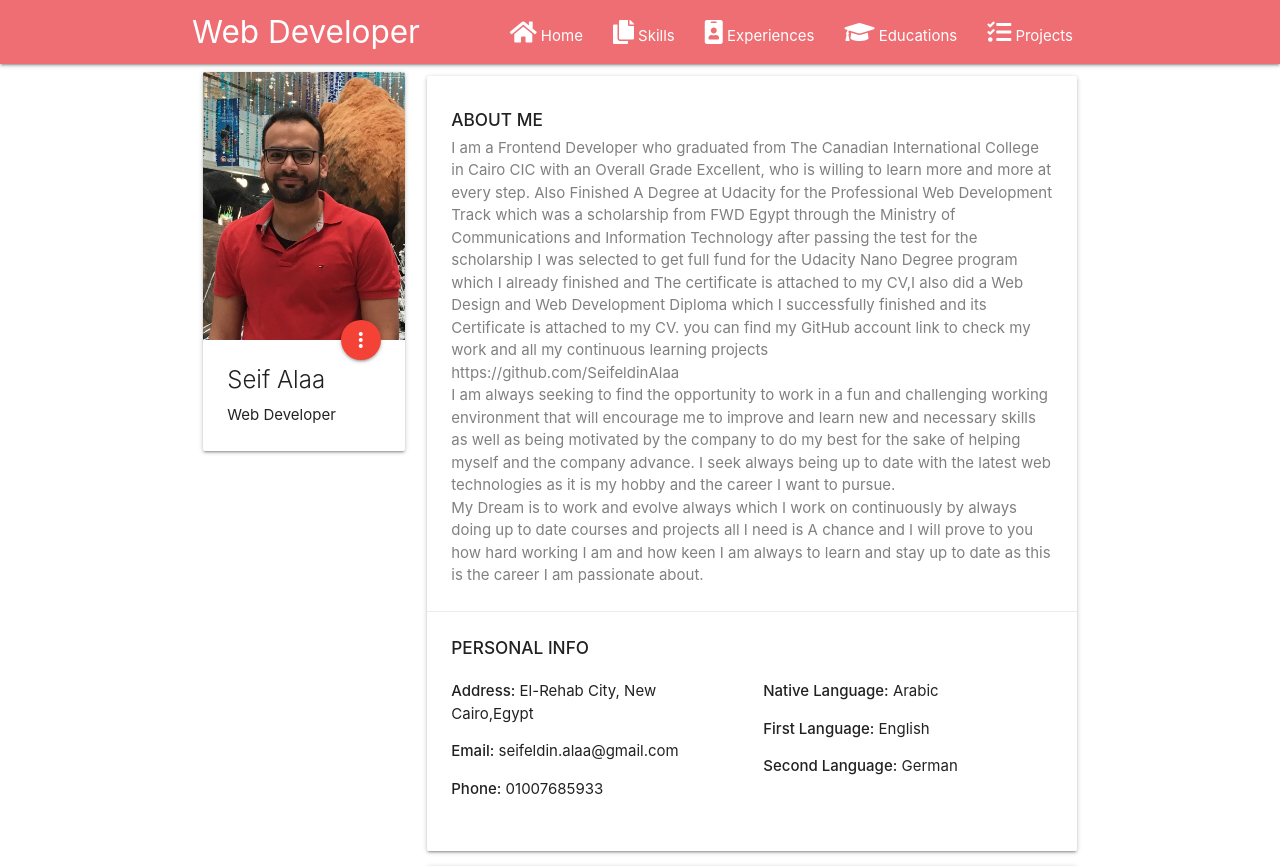
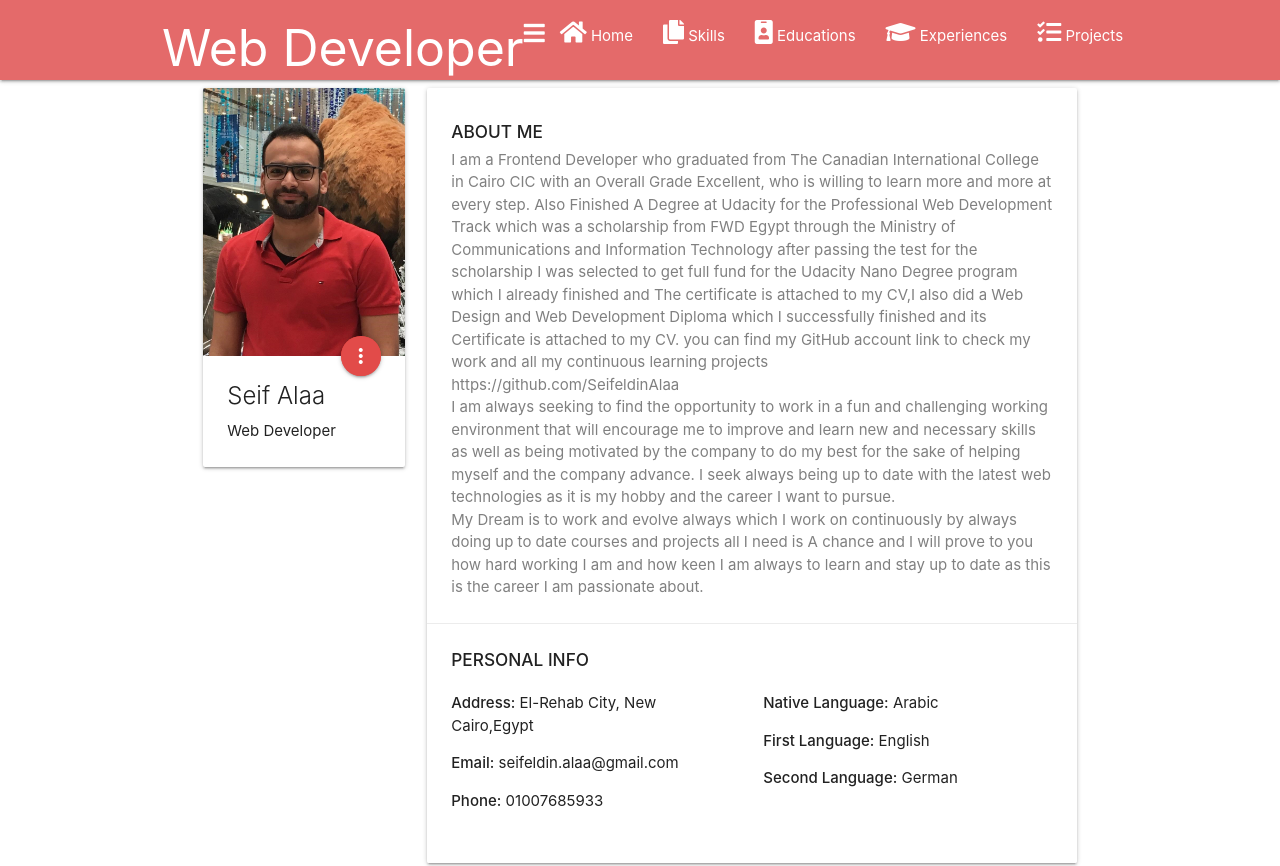
Before and after one commit to SeifeldinAlaa/CV, a React (Create React App) app: page / in a window 1280 px wide. Shown: the top 866 px of the page. Built offline with nearby package versions, Linux system fonts and the light colour scheme.

Commit message:
Refactor Navbar

```diff
--- a/src/App.css
+++ b/src/App.css
@@ -17,3 +17,7 @@
   overflow-wrap: break-word;
 
 }
+
+i.activator{background-color: rgba(223, 77, 77, 0.836);
+
+}
--- a/src/App.js
+++ b/src/App.js
@@ -12,21 +12,19 @@ import Navbar from './components/Navbar';
 
 
 
+
 function App() {
 
 return (
-<Router>
 
 
 
-<Route exact path = '/' component = { Home } />
 
-
-
+<Router>
 <Navbar />
-
 <Switch>
 
+<Route exact path = '/' component = { Home } />
 <Route  path = '/skills' component = { Skills } />
 <Route  path = '/educations' component = { Educations } />
 <Route  path = '/experiences' component = { Experiences } />
--- a/src/components/Home.js
+++ b/src/components/Home.js
@@ -2,7 +2,7 @@ import React, { Component } from 'react';
 import Skills from './Skills';
 import Experiences from './Experiences';
 import About from './About';
-import Navbar from './Navbar';
+
 import Profile from './Profile';
 import Educations from './Educations';
 import Projects from './Projects';
@@ -12,7 +12,7 @@ import Projects from './Projects';
         return (
                   <section>
 
-                 <Navbar />
+
 
                  <div className = "container">
                  <div className = "row">
--- /dev/null
+++ b/src/components/MenuItems.js
@@ -0,0 +1,49 @@
+export const MenuItems = [
+
+{
+title: 'Home',
+url: '/',
+cName: 'nav-links',
+iconCName: 'fas fa-home'
+},
+
+
+  {
+    title: 'Skills',
+    url: '/skills',
+    cName: 'nav-links',
+    iconCName: 'fas fa-copy'
+
+    },
+  {
+    title: 'Educations',
+    url: '/educations',
+    cName: 'nav-links',
+    iconCName:'fas fa-id-badge'
+
+    },
+
+    {
+      title: 'Experiences',
+      url: 'experiences',
+      cName: 'nav-links',
+      iconCName:'fas fa-graduation-cap'
+
+      },
+
+
+        {
+          title: 'Projects',
+          url: '/projects',
+          cName: 'nav-links',
+          iconCName:'fas fa-tasks'
+
+          }
+
+
+
+
+
+
+
+]
--- /dev/null
+++ b/src/components/Navbar.css
@@ -0,0 +1,21 @@
+.NavbarItems {
+
+  background-color: rgba(223, 77, 77, 0.836);
+  height: 80px;
+   display: flex;
+   justify-content: center;
+   align-items: center;
+   font-size: 1.2rem;
+
+
+}
+
+.navbar-logo{
+
+font-size: 50px;
+justify-self: start;
+margin-left: 20px;
+cursor:pointer;
+
+
+}
--- a/src/components/Navbar.js
+++ b/src/components/Navbar.js
@@ -1,92 +1,36 @@
 import React, { Component } from 'react';
-
-
+import { MenuItems } from './MenuItems';
+import './Navbar.css';
 import {HashLink as Link} from 'react-router-hash-link';
-
-class Navbar extends Component {
-    render() {
-        return (
-            <>
-
-                <nav className="light-red darken-4" >
-                    <div className="container" >
-                        <div className="nav-wrapper" >
-                            <Link to='/' className='brand-logo'>
-                               Web Developer
-                            </Link>
-                            <Link to='/'   data-target='side-nav' className='sidenav-trigger' >
-                                <i className='material-icons'  > menu
-                                </i>
-
-                            </Link>
-        <ul className="right hide-on-med-and-down">
-            <li>
-            <Link to='/'>
-                <i className="fas fa-home"></i> Home
-                </Link>
-            </li>
-            <li>
-            <Link to='/skills'>
-                <i className="fas fa-copy"></i> Skills
-                </Link>
-            </li>
-            <li>
-            <Link to='/experiences' >
-                <i className="fas fa-id-badge"></i> Experiences
-                </Link>
-            </li>
-            <li>
-            <Link to='/educations'>
-                <i className="fas fa-graduation-cap"></i> Educations
-                </Link>
-            </li>
-            <li>
-            <Link to='/projects'>
-            <i class="fas fa-tasks"></i> Projects
-                </Link>
-            </li>
-        </ul>
-                        </div>
-                    </div>
-                </nav>
-
-                <ul className='sidenav'  id='side-nav' >
-
-            <li>
-
-            <Link to='/'>
-                <i className="fas fa-home"></i> Home
-                </Link>
-            </li>
-            <li>
-            <Link to='/skills'>
-                <i className="fas fa-copy"></i> Skills
-                </Link>
-            </li>
-            <li>
-            <Link to='/experiences'>
-                <i className="fas fa-id-badge"></i> Experiences
-                </Link>
-            </li>
-            <li>
-            <Link to='/educations'>
-                <i className="fas fa-graduation-cap"></i> Educations
-                </Link>
-            </li>
-            <li>
-            <Link to='/projects'>
-            <i class="fas fa-tasks"></i> Projects
-                </Link>
-            </li>
-
-        </ul>
 
 
 
-            </>
-        );
-    }
-}
+
+   class Navbar extends Component {
+
+    state = {clicked:false}
+      render() {
+          return (
+             <nav className="NavbarItems">
+             <h1 className="navbar-logo">Web Developer</h1>
+             <div className="menu-icon" onClick={this.handleClick}>
+<i className={this.state.clicked ? 'fas fa-times' : 'fas fa-bars'}></i>
+             </div>
+             <ul className="right hide-on-med-and-down">
+                 {MenuItems.map((item, index) => {
+return (
+<li key={index}><Link className={item.cName} to={item.url}>
+    <i className={item.iconCName}></i> {item.title}
+    </Link></li>
+)
+
+                 })}
 
 
-export default Navbar;
+             </ul>
+             </nav>
+          )
+      }
+  }
+
+  export default Navbar
--- a/src/index.js
+++ b/src/index.js
@@ -2,7 +2,7 @@ import React from 'react';
 import ReactDOM from 'react-dom';
 import './index.css';
 import App from './App';
-import reportWebVitals from './reportWebVitals';
+
 
 ReactDOM.render(
   <React.StrictMode>
@@ -14,4 +14,3 @@ ReactDOM.render(
 // If you want to start measuring performance in your app, pass a function
 // to log results (for example: reportWebVitals(console.log))
 // or send to an analytics endpoint. Learn more: https://bit.ly/CRA-vitals
-reportWebVitals();
```
